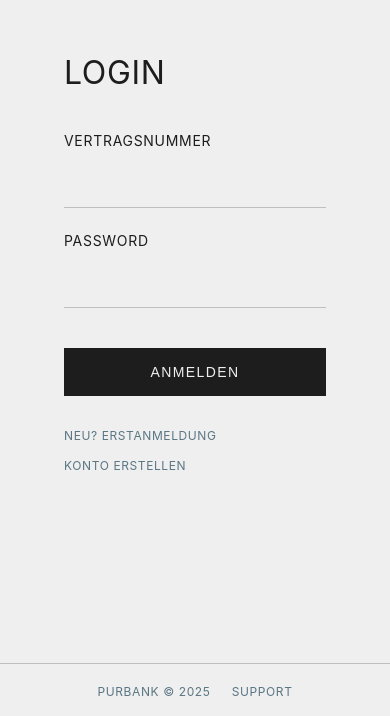
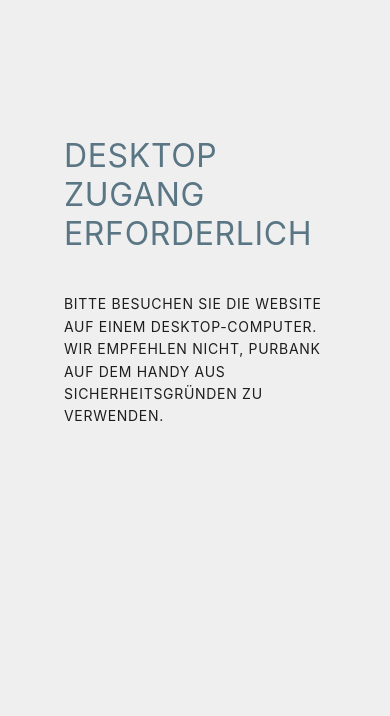
Before and after one commit to reazndev/purbank-web-frontend, an Angular app: page / in a window 390 px wide. Shown: the part 128-844 px from the top of the page. Built offline with nearby package versions, Linux system fonts and the light colour scheme; a web font is replaced by a local one.

Commit message:
feat: require desktop site on mobile devices

```diff
--- a/src/app/app.html
+++ b/src/app/app.html
@@ -1 +1,5 @@
-<router-outlet></router-outlet>
+@if (getIsMobile()()) {
+  <app-mobile-warning></app-mobile-warning>
+} @else {
+  <router-outlet></router-outlet>
+}
--- a/src/app/app.ts
+++ b/src/app/app.ts
@@ -1,12 +1,19 @@
-import { Component } from '@angular/core';
+import { Component, inject } from '@angular/core';
 import { RouterOutlet } from '@angular/router';
+import { MobileDetectionService } from './shared/services/mobile-detection.service';
+import { MobileWarningComponent } from './shared/mobile-warning/mobile-warning.component';
 
 @Component({
   selector: 'app-root',
   standalone: true,
-  imports: [RouterOutlet],
+  imports: [RouterOutlet, MobileWarningComponent],
   templateUrl: './app.html',
   styleUrl: './app.css'
 })
 export class App {
+  private mobileDetectionService = inject(MobileDetectionService);
+
+  getIsMobile() {
+    return this.mobileDetectionService.getIsMobile();
+  }
 }
--- /dev/null
+++ b/src/app/shared/mobile-warning/mobile-warning.component.css
@@ -0,0 +1,61 @@
+.mobile-warning-container {
+    display: flex;
+    align-items: center;
+    justify-content: center;
+    min-height: 100vh;
+    padding: 2rem;
+    background-color: var(--color-white);
+    position: fixed;
+    top: 0;
+    left: 0;
+    right: 0;
+    bottom: 0;
+    z-index: 9999;
+}
+
+.mobile-warning-content {
+    width: 100%;
+    max-width: 400px;
+    padding: 3rem 2rem;
+    background-color: var(--color-white);
+    text-align: left;
+}
+
+.warning-title {
+    font-size: 2rem;
+    font-weight: 400;
+    color: var(--color-accent-dark);
+    text-align: left;
+    letter-spacing: 0.02em;
+    margin-bottom: 2.5rem;
+    text-transform: uppercase;
+}
+
+.warning-message {
+    font-size: 0.875rem;
+    font-weight: 400;
+    color: var(--color-black);
+    line-height: 1.6;
+    margin-bottom: 1.5rem;
+    text-transform: uppercase;
+    letter-spacing: 0.05em;
+}
+
+@media (max-width: 320px) {
+    .mobile-warning-container {
+        padding: 1.5rem;
+    }
+
+    .mobile-warning-content {
+        padding: 2rem 1.5rem;
+    }
+
+    .warning-title {
+        font-size: 1.5rem;
+        margin-bottom: 2rem;
+    }
+
+    .warning-message {
+        font-size: 0.75rem;
+    }
+}
--- /dev/null
+++ b/src/app/shared/mobile-warning/mobile-warning.component.html
@@ -0,0 +1,17 @@
+<div class="mobile-warning-container">
+  <div class="mobile-warning-content">
+    <div class="message-container">
+      @if (getCurrentLanguage()() === 'en') {
+        <h2 class="warning-title">Desktop Access Required</h2>
+        <p class="warning-message">
+          Please visit the website on a desktop computer. We don't recommend using Purbank on mobile for security reasons.
+        </p>
+      } @else {
+        <h2 class="warning-title">Desktop Zugang erforderlich</h2>
+        <p class="warning-message">
+          Bitte besuchen Sie die Website auf einem Desktop-Computer. Wir empfehlen nicht, Purbank auf dem Handy aus Sicherheitsgründen zu verwenden.
+        </p>
+      }
+    </div>
+  </div>
+</div>
--- /dev/null
+++ b/src/app/shared/mobile-warning/mobile-warning.component.ts
@@ -0,0 +1,16 @@
+import { Component, inject } from '@angular/core';
+import { LanguageService } from '../services/language.service';
+
+@Component({
+  selector: 'app-mobile-warning',
+  standalone: true,
+  templateUrl: './mobile-warning.component.html',
+  styleUrls: ['./mobile-warning.component.css']
+})
+export class MobileWarningComponent {
+  private languageService = inject(LanguageService);
+
+  getCurrentLanguage() {
+    return this.languageService.getCurrentLanguage();
+  }
+}
--- /dev/null
+++ b/src/app/shared/services/mobile-detection.service.ts
@@ -0,0 +1,40 @@
+import { Injectable, signal, effect } from '@angular/core';
+
+@Injectable({
+  providedIn: 'root'
+})
+export class MobileDetectionService {
+  private isMobile = signal<boolean>(false);
+
+  constructor() {
+    // Check initial state
+    this.checkMobileDevice();
+
+    // Listen for window resize events
+    if (typeof window !== 'undefined') {
+      window.addEventListener('resize', () => {
+        this.checkMobileDevice();
+      });
+    }
+  }
+
+  private checkMobileDevice(): void {
+    if (typeof window === 'undefined') {
+      return;
+    }
+
+    // Check screen width (mobile phones typically have width <= 768px)
+    const isMobileWidth = window.innerWidth <= 768;
+
+    // Check user agent for mobile devices
+    const userAgent = navigator.userAgent.toLowerCase();
+    const isMobileUserAgent = /android|webos|iphone|ipad|ipod|blackberry|iemobile|opera mini/i.test(userAgent);
+
+    // Consider it mobile if either condition is true
+    this.isMobile.set(isMobileWidth || isMobileUserAgent);
+  }
+
+  getIsMobile() {
+    return this.isMobile.asReadonly();
+  }
+}
```
